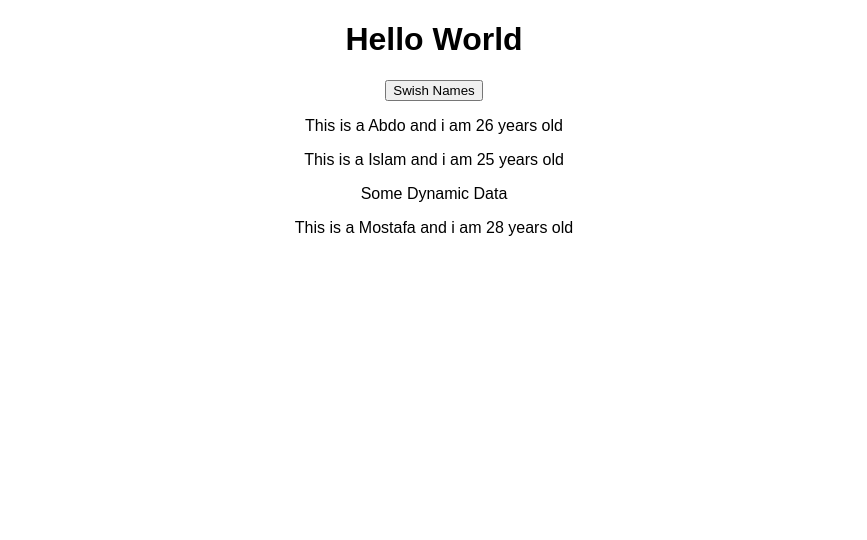
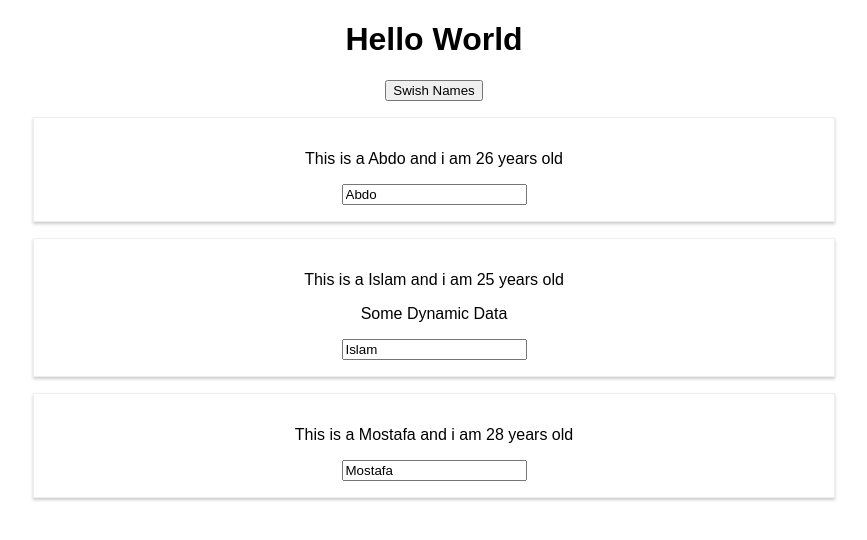
Before and after one commit to AbdulrahmanAlaa/react-complete-guide, a React (Create React App) app: page / in a window 1280 px wide. Shown: the top 540 px of the page, without its empty margins (206-1073 px from the left). Built offline with nearby package versions, Linux system fonts and the light colour scheme.

Commit message:
handle state changes from child component

```diff
--- a/src/App.js
+++ b/src/App.js
@@ -10,31 +10,40 @@ class App extends Component {
       { name: 'Mostafa', age: 28 },
     ]
   };
-  swishNameHandler = ()=>{
+  swishNameHandler = (newName) => {
     // Do Not Do This: this.state.persons[0].name = 'Abdulrahman';
     this.setState({
-      persons:[
-        { name: 'Abdulrahman', age: 26 },
+      persons: [
+        { name: newName, age: 26 },
         { name: 'Islam', age: 25 },
         { name: 'Mostafa', age: 29 },
       ]
-    })
-
-    console.log('clicked !!')
+    });
+  }
+  changeNameHandler= (event) => {
+    this.setState({
+      persons: [
+        { name: 'abdulrahman', age: 26 },
+        { name: event.target.value, age: 25 },
+        { name: 'Mostafa', age: 29 },
+      ]
+    });
   }
   render() {
     return (
       <div className="App">
         <h1>Hello World</h1>
-        <button onClick={this.swishNameHandler}>
-        Swish Names
+        <button
+          onClick={(event) =>  this.swishNameHandler('Abdulrahman')}>
+          Swish Names
         </button>
         <Person
           name={this.state.persons[0].name}
           age={this.state.persons[0].age} />
         <Person
           name={this.state.persons[1].name}
-          click={this.swishNameHandler}
+          click={(event) =>  this.swishNameHandler('abdo!')}
+          changed={this.changeNameHandler}
           age={this.state.persons[1].age} >Some Dynamic Data</Person>
         <Person
           name={this.state.persons[2].name}
--- /dev/null
+++ b/src/Person/Person.css
@@ -0,0 +1,7 @@
+.Person{
+    margin: 16px auto;
+    padding: 16px;
+    border: 1px solid #eee;
+    width:60%;
+    box-shadow: 0px 2px 3px #ccc
+}
--- a/src/Person/Person.js
+++ b/src/Person/Person.js
@@ -1,9 +1,11 @@
 import React from 'react';
+import './Person.css'
 const person = (props) => {
     return (
-        <div>
+        <div className="Person">
             <p onClick={props.click}>This is a {props.name} and i am {props.age} years old </p>
             <p>{props.children}</p>
+            <input type="text" value={props.name} onChange={props.changed} />
         </div>
     );
 
```
